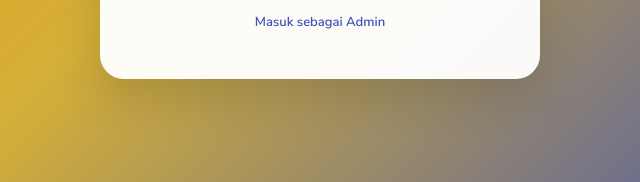
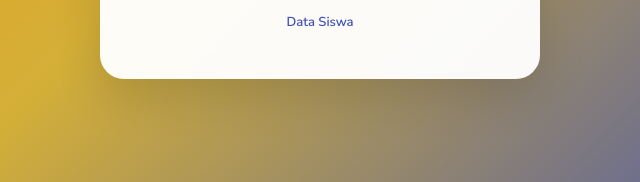
Before and after one commit to ariantaagus18-coder/TriVidia, a plain HTML site: page index.html in a window 1280 px wide. Shown: the part 598-780 px from the top of the page, 320-960 px from the left. Drawn offline with Linux system fonts and the light colour scheme.

Commit message:
Update index.html

```diff
--- a/index.html
+++ b/index.html
@@ -338,7 +338,7 @@
       <button class="btn-primary" onclick="doRegister()">Buat Akun →</button>
     </div>
     <div class="btn-admin-link">
-      <a onclick="goAdmin()">Masuk sebagai Admin</a>
+      <a onclick="goAdmin()">Data Siswa</a>
     </div>
   </div>
 </div>
```
